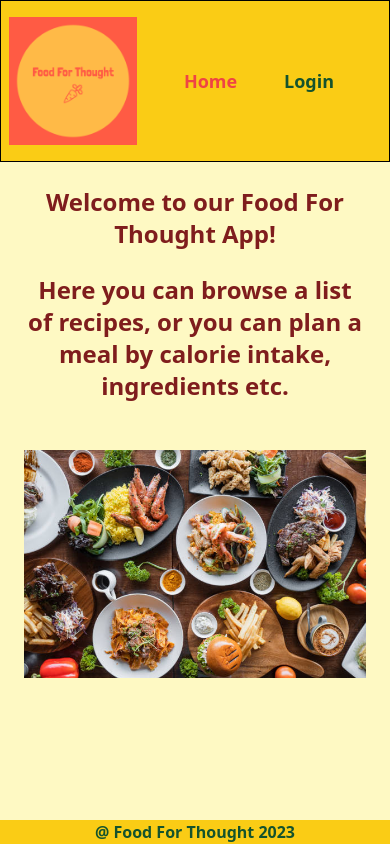
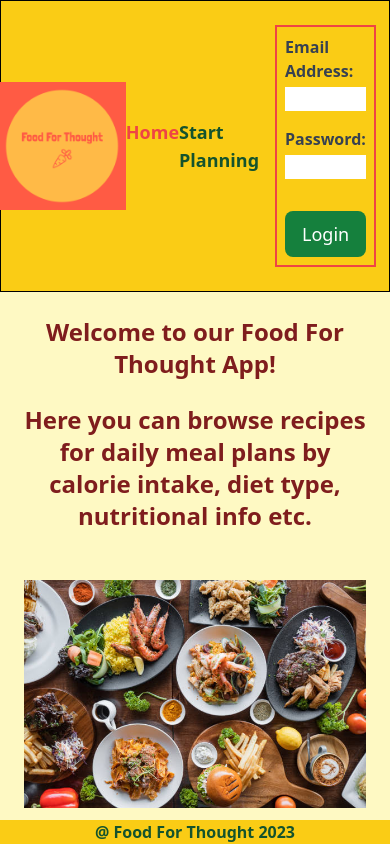
Before and after one commit to hayleyashby7/Food-For-Thought, a React (Vite) app in the folder client/: page / in a window 390 px wide. Built offline with nearby package versions, Linux system fonts and the light colour scheme.

Commit message:
fix: added login on hdr & tested fr responsiveness

```diff
--- a/client/package.json
+++ b/client/package.json
@@ -16,8 +16,10 @@
     "@tailwindcss/aspect-ratio": "^0.4.2",
     "@tailwindcss/forms": "^0.5.4",
     "@tailwindcss/typography": "^0.5.9",
+    "classnames": "^2.3.2",
     "react": "^18.2.0",
     "react-dom": "^18.2.0",
+    "react-modal": "^3.16.1",
     "react-router-dom": "^6.14.2",
     "typeface-bungee": "^1.1.13"
   },
@@ -30,6 +32,7 @@
     "@types/node": "^20.4.6",
     "@types/react": "^18.2.15",
     "@types/react-dom": "^18.2.7",
+    "@types/react-modal": "^3.16.0",
     "@types/react-router-dom": "^5.3.3",
     "@typescript-eslint/eslint-plugin": "^6.0.0",
     "@typescript-eslint/parser": "^6.0.0",
--- a/client/src/components/header/header.tsx
+++ b/client/src/components/header/header.tsx
@@ -1,5 +1,6 @@
 import Nav from "./nav";
 import FFTLogo from "../../assets/images/logo.png";
+import LoginForm from "../login_form/login_form";
 
 const Header: React.FC = () => (
   <header className="bg-yellow-400 text-green-900 border border-black p-2 font-bold w-full flex items-center justify-center box-border">
@@ -9,6 +10,7 @@ const Header: React.FC = () => (
       className="block mx-auto h-32 m-2"
     />
     <Nav />
+    <LoginForm />
   </header>
 );
 export default Header;
--- a/client/src/components/header/nav.tsx
+++ b/client/src/components/header/nav.tsx
@@ -22,7 +22,7 @@ const Nav: React.FC = () => (
   <nav className="flex flex-grow items-center w-full">
     <ul className="flex flex-row justify-evenly w-full font-bold text-lg">
       <Nav_Item linkTo="/" text="Home" />
-      <Nav_Item linkTo="/login" text="Login" />
+      <Nav_Item linkTo="/startplanning" text="Start Planning" />
     </ul>
   </nav>
 );
--- a/client/src/components/home/home.tsx
+++ b/client/src/components/home/home.tsx
@@ -10,8 +10,8 @@ const Home: React.FC = () => {
       <br />
       <p className="text-center text-2xl">
         <strong>
-          Here you can browse a list of recipes, or you can plan a meal by
-          calorie intake, ingredients etc.
+          Here you can browse recipes for daily meal plans by calorie intake,
+          diet type, nutritional info etc.
         </strong>
       </p>
       <br />
--- a/client/src/components/login/login.tsx
+++ /dev/null
@@ -1,67 +0,0 @@
-import React, { useState } from "react";
-import carrotWordCloud from "../../assets/images/CarrotWordCloud.jpg";
-
-const Login: React.FC = () => {
-  const [username, setUsername] = useState("");
-  const [password, setPassword] = useState("");
-
-  const handleSubmit = (e: React.FormEvent) => {
-    e.preventDefault();
-    console.log(`Username: ${username}, Password: ${password}`);
-  };
-
-  return (
-    <div className="flex flex-row min-h-screen bg-yellow-100">
-      <div className="flex-1 flex">
-        <img
-          src={carrotWordCloud}
-          alt="carrot shaped word cloud"
-          className="h-3/4 w-auto border-4 border-orange-400"
-        />
-      </div>
-      <div className="flex-1 flex p-10">
-        <div className="h-96 max-w-sm w-full bg-orange-400 text-2xl text-red-900 border-2 border-red-900 p-8 rounded-lg shadow-md">
-          <strong className="block mb-6">
-            Please enter your login details:
-          </strong>
-          <form onSubmit={handleSubmit}>
-            <div>
-              <label className="block">
-                <span className="text-gray-700">Email Address: </span>
-                <input
-                  type="text"
-                  className="form-input mt-1 block w-full"
-                  placeholder="Enter your email address"
-                  value={username}
-                  onChange={(e) => setUsername(e.target.value)}
-                />
-              </label>
-            </div>
-            <div className="mt-4">
-              <label className="block">
-                <span className="text-gray-700">Password: </span>
-                <input
-                  type="password"
-                  className="form-input mt-1 block w-full"
-                  placeholder="Enter your password"
-                  value={password}
-                  onChange={(e) => setPassword(e.target.value)}
-                />
-              </label>
-            </div>
-            <div className="mt-4">
-              <button
-                type="submit"
-                className="inline-flex items-center justify-center px-4 py-2 border border-transparent text-lg font-medium rounded-lg text-white bg-green-600 hover:bg-green-700 focus:outline-none focus:ring-2 focus:ring-offset-2 focus:ring-green-500"
-              >
-                Login
-              </button>
-            </div>
-          </form>
-        </div>
-      </div>
-    </div>
-  );
-};
-
-export default Login;
--- /dev/null
+++ b/client/src/components/login_form/login_form.tsx
@@ -0,0 +1,51 @@
+import React, { useState } from "react";
+
+const LoginForm: React.FC = () => {
+  const [username, setUsername] = useState("");
+  const [password, setPassword] = useState("");
+
+  const handleSubmit = (e: React.FormEvent) => {
+    e.preventDefault();
+    console.log(`Username: ${username}, Password: ${password}`);
+  };
+
+  return (
+    <form
+      onSubmit={handleSubmit}
+      className="flex flex-col md:flex-row justify-between border-2 border-red-500 m-4 p-2"
+    >
+      <div className="mb-4 md:mb-0 md:mr-4">
+        <label className="block">
+          <span className="text-gray-700">Email Address: </span>
+          <input
+            type="text"
+            className="form-input mt-1 block w-full"
+            value={username}
+            onChange={(e) => setUsername(e.target.value)}
+          />
+        </label>
+      </div>
+      <div className="mb-4 md:mb-0 md:mr-4">
+        <label className="block">
+          <span className="text-gray-700">Password: </span>
+          <input
+            type="password"
+            className="form-input mt-1 block w-full"
+            value={password}
+            onChange={(e) => setPassword(e.target.value)}
+          />
+        </label>
+      </div>
+      <div className="mt-4">
+        <button
+          type="submit"
+          className="inline-flex items-center justify-center px-4 py-2 border border-transparent text-lg font-medium rounded-lg text-white bg-green-700 hover:bg-red-500 focus:outline-none focus:ring-2 focus:ring-offset-2 focus:ring-green-500"
+        >
+          Login
+        </button>
+      </div>
+    </form>
+  );
+};
+
+export default LoginForm;
--- a/client/src/components/router/router.tsx
+++ b/client/src/components/router/router.tsx
@@ -1,7 +1,7 @@
 import { Routes, Route } from "react-router-dom";
 import Layout from "../layout/layout";
 import Home from "../home/home";
-import Login from "../login/login";
+import Startplanning from "../start_planning/start_planning";
 import NotFound from "../not_found/not_found";
 
 export const Router: React.FC = () => {
@@ -9,7 +9,7 @@ export const Router: React.FC = () => {
     <Routes>
       <Route path="/" element={<Layout />}>
         <Route index element={<Home />} />
-        <Route path="login" element={<Login />} />
+        <Route path="startplanning" element={<Startplanning />} />
         <Route path="*" element={<NotFound />} />
       </Route>
     </Routes>
--- /dev/null
+++ b/client/src/components/start_planning/start_planning.tsx
@@ -0,0 +1,17 @@
+import carrotWordCloud from "../../assets/images/CarrotWordCloud.jpg";
+
+const Startplanning: React.FC = () => {
+  return (
+    <div className="flex flex-row min-h-screen bg-yellow-100">
+      <div className="flex-1 flex">
+        <img
+          src={carrotWordCloud}
+          alt="carrot shaped word cloud"
+          className="h-96 w-auto border-4 border-orange-400"
+        />
+      </div>
+    </div>
+  );
+};
+
+export default Startplanning;
```
Also changed, not shown: 1 other file (tests, documents, lock files or other folders).
